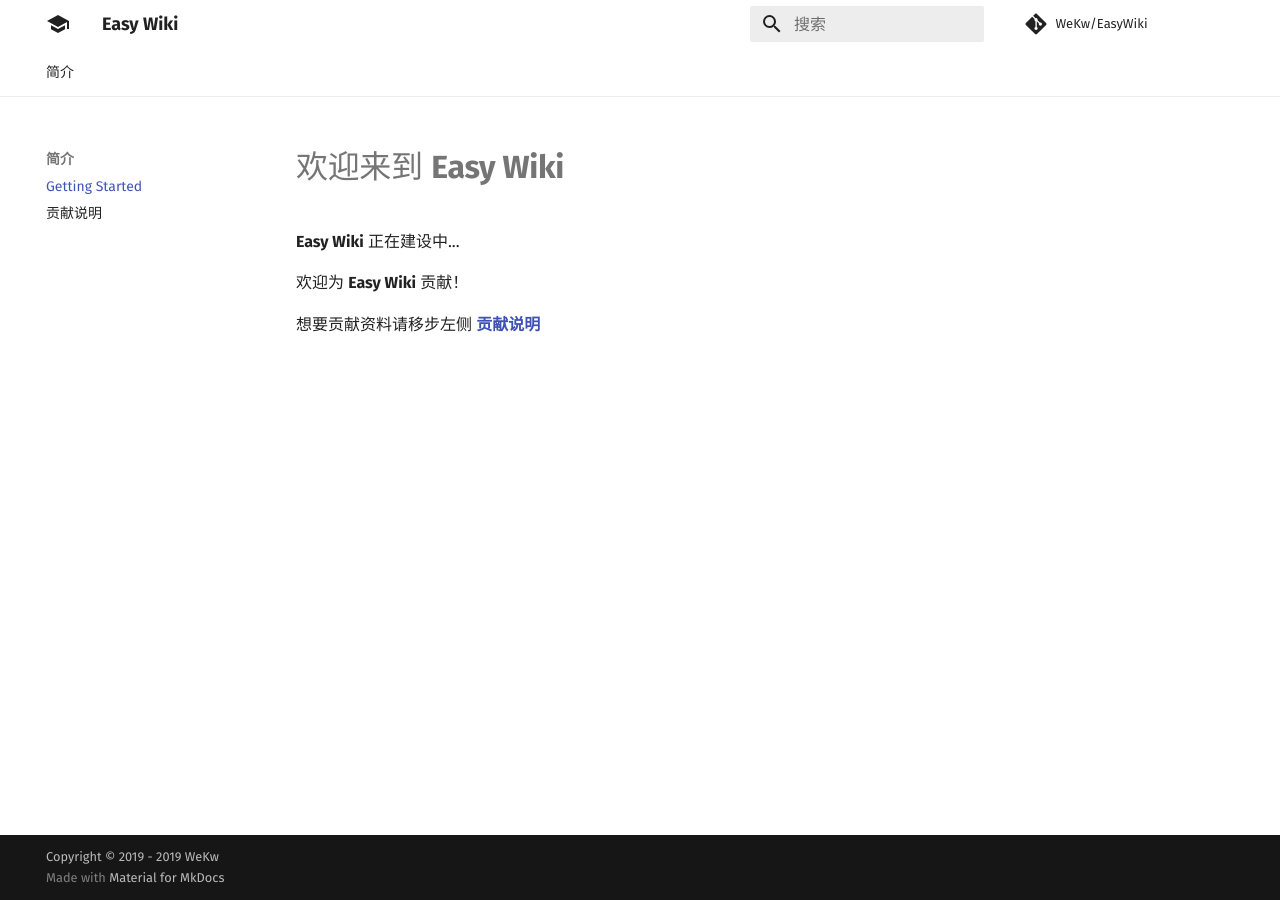
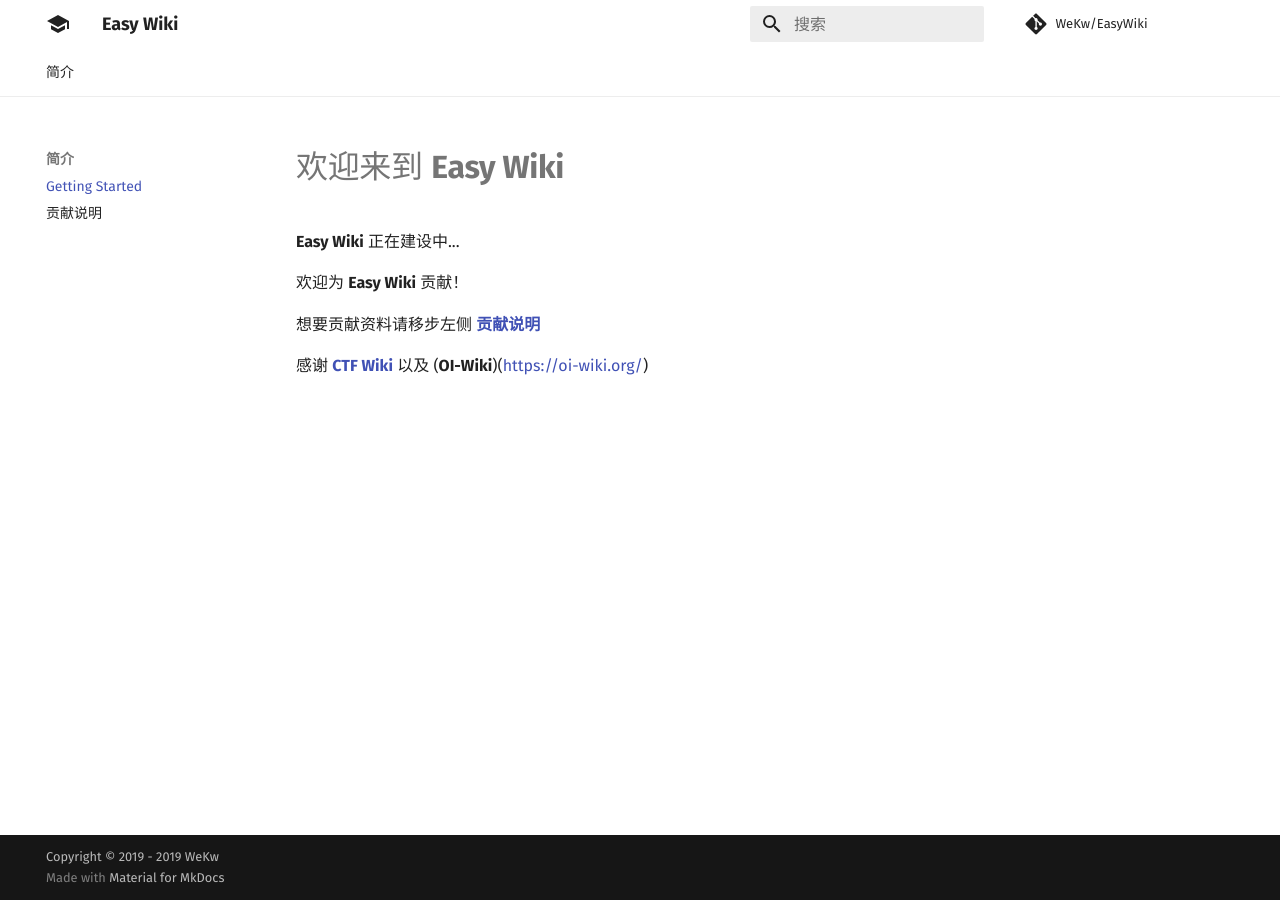
Before and after one commit to WeKw/EasyWiki, an MkDocs documentation site: the page built from docs/index.md, in a window 1280 px wide. Built offline with MkDocs 1.6.1 and Material for MkDocs 9.7.7, drawn with Linux system fonts in a browser that asks for light colours; comment, search, counter and statistics services are not loaded.

Commit message:
Update index.md

```diff
--- a/docs/index.md
+++ b/docs/index.md
@@ -5,3 +5,5 @@
 欢迎为 **Easy Wiki** 贡献！
 
 想要贡献资料请移步左侧 [**贡献说明**](/intro/push/)
+
+感谢 [**CTF Wiki**](https://ctf-wiki.github.io/ctf-wiki/) 以及 (**OI-Wiki**)(https://oi-wiki.org/)
```
